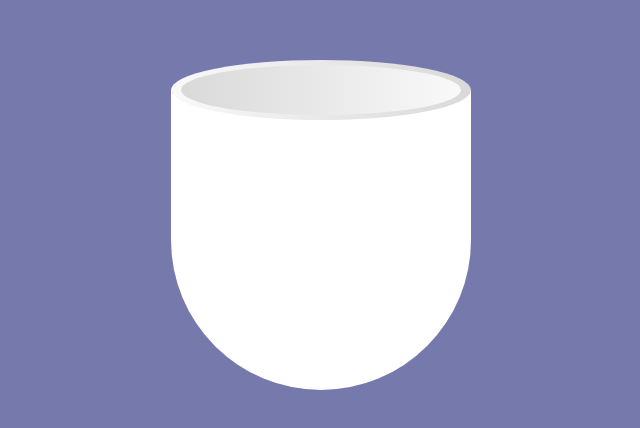
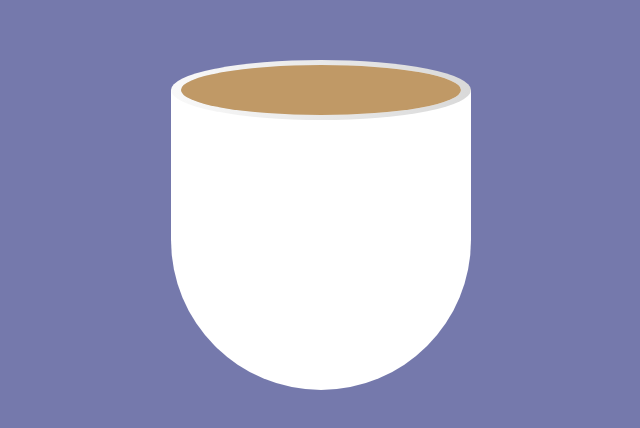
Before and after one commit to muskankumari12/Animation2, a plain HTML site: page index.html in a window 1280 px wide. Shown: the part 110-538 px from the top of the page, without its empty margins (37-677 px from the left). Drawn offline with Linux system fonts and the light colour scheme.

Commit message:
added tea

```diff
--- a/index.css
+++ b/index.css
@@ -35,3 +35,12 @@ body {
   /* background-color: rgb(248, 249, 250); */
   border-radius: 50%;
 }
+.tea {
+  position: absolute;
+  height: 50px;
+  width: calc(100% - 20px);
+  left: 10px;
+  top: -25px;
+  border-radius: 50%;
+  background-color: rgb(192, 153, 102);
+}
```
